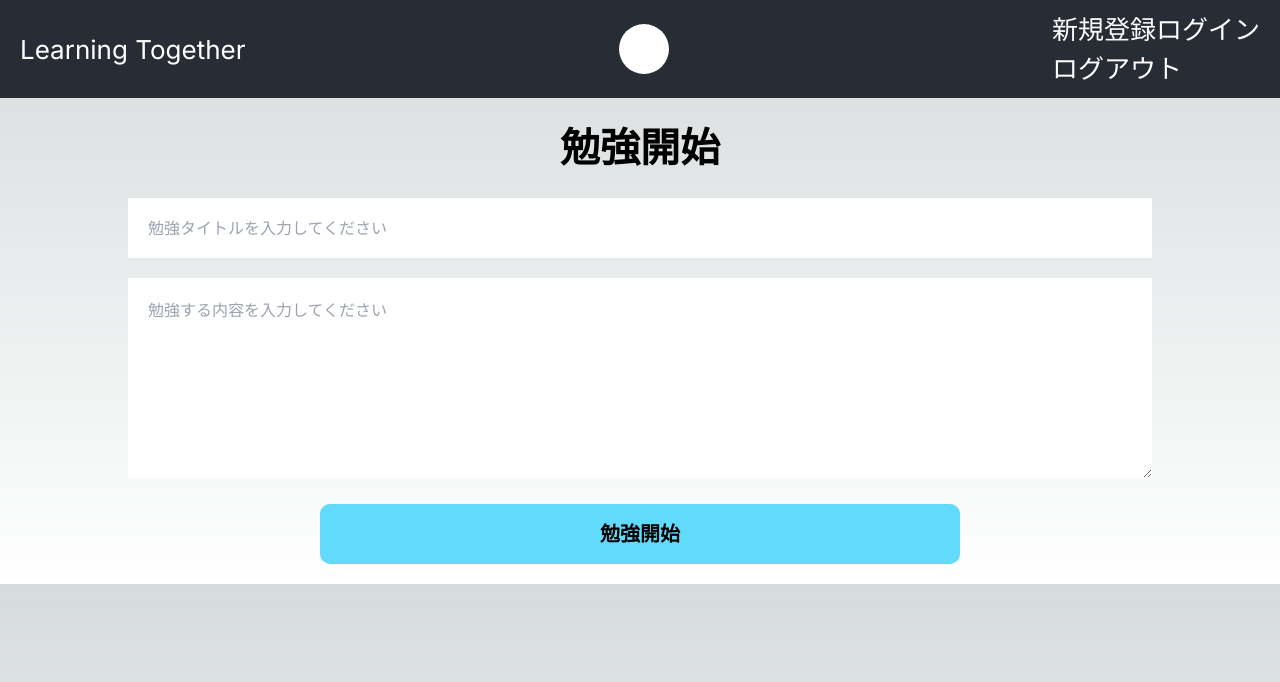
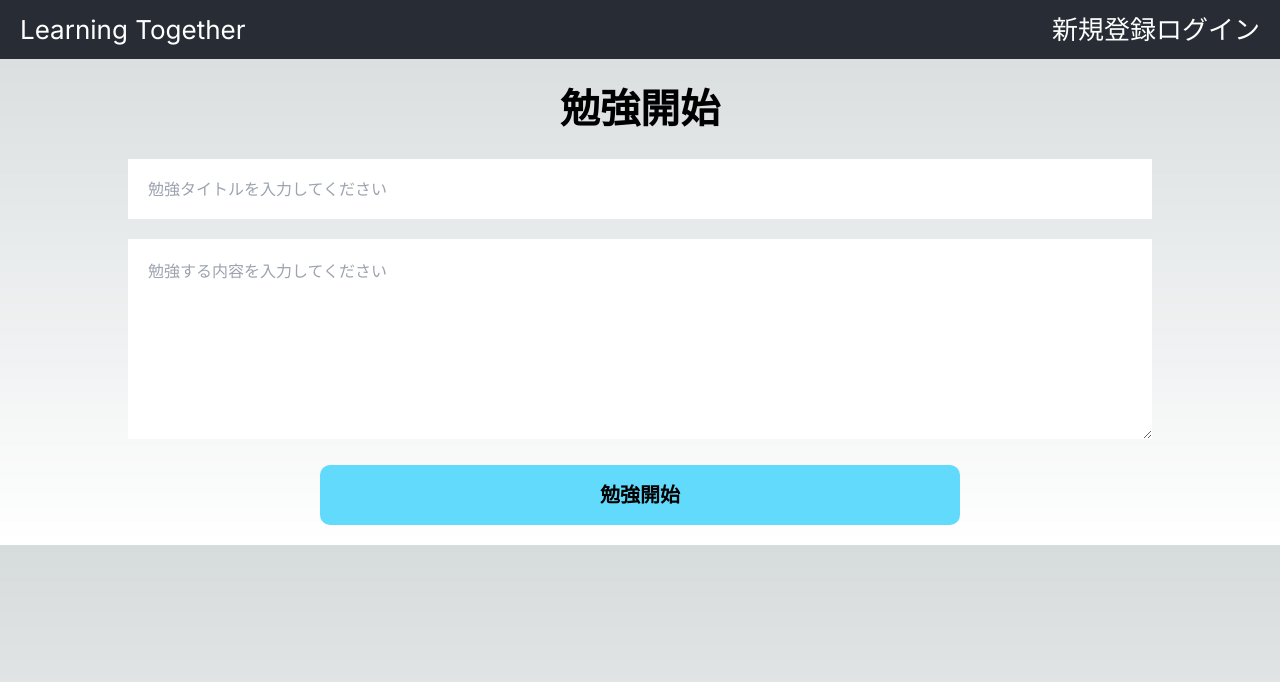
Before and after one commit to kazusoga/learning-together-frontend, a Next.js app: page /start-learn in a window 1280 px wide. Shown: the top 682 px of the page. Built offline with nearby package versions, Linux system fonts and the light colour scheme.

Commit message:
fix: Header: ログインしているか否かでボタンの表示を切り替え

```diff
--- a/components/Header/Header.tsx
+++ b/components/Header/Header.tsx
@@ -1,17 +1,29 @@
+"use client";
+
 import Link from "next/link";
 import styles from "./styles.module.css";
 import Logout from "../logout";
 
+import { useloginUserContext } from "@/app/providers";
+
 export default function Header() {
+  const loginUser = useloginUserContext();
+
   return (
     <div className={styles.header}>
       <Link href="/">Learning Together</Link>
-      <div className={styles.userIcon}></div>
-      <div>
-        <Link href="/register">新規登録</Link>
-        <Link href="/login">ログイン</Link>
-        <Logout />
-      </div>
+      {loginUser && (
+        <>
+          <div className={styles.userIcon}></div>
+          <Logout />
+        </>
+      )}
+      {!loginUser && (
+        <div>
+          <Link href="/register">新規登録</Link>
+          <Link href="/login">ログイン</Link>
+        </div>
+      )}
     </div>
   );
 }
```
